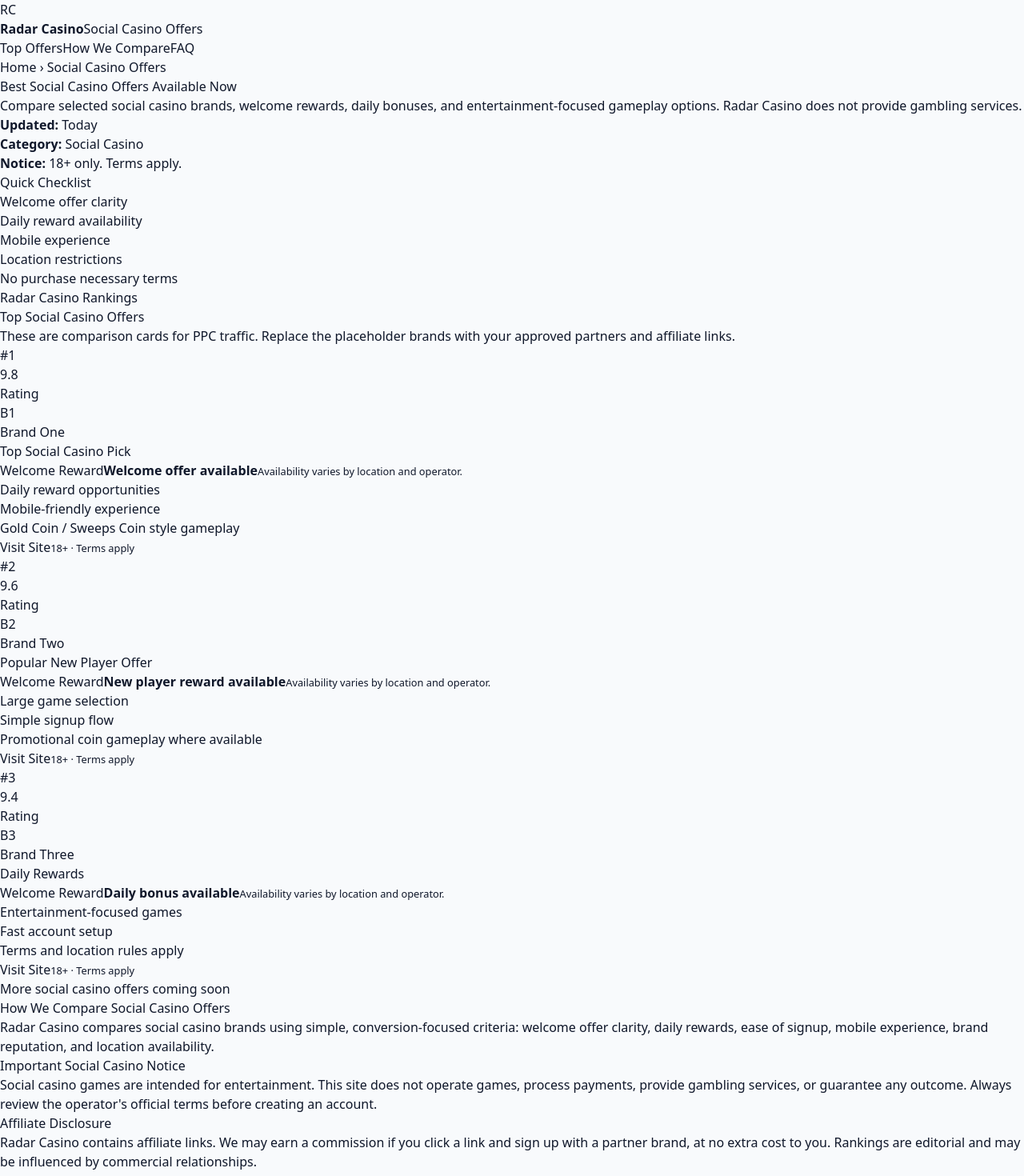
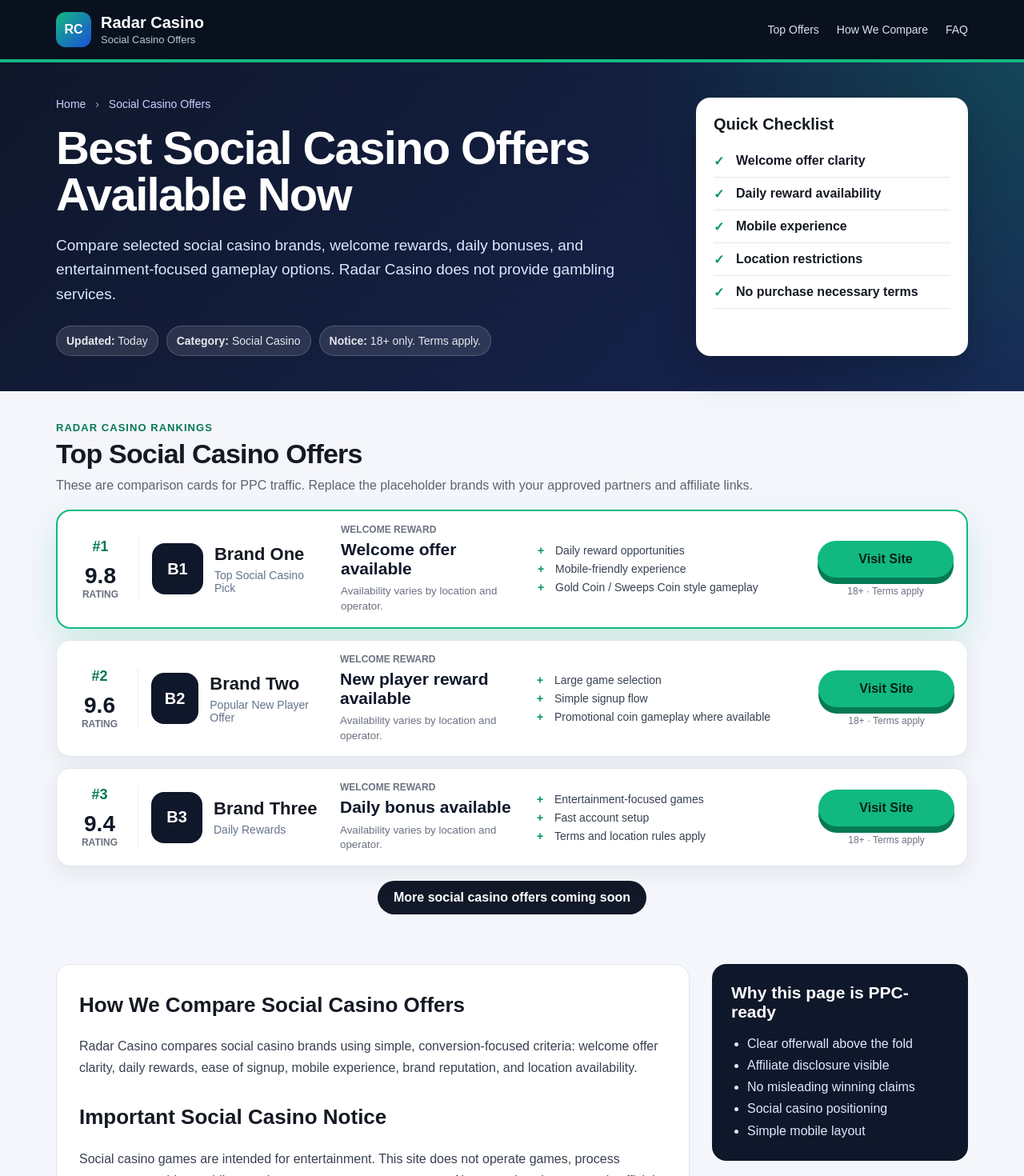
Before and after one commit to areandre/radarcasino, a Next.js app: page / in a window 1280 px wide. Shown: the top 1470 px of the page at 80% size. Built offline with nearby package versions, Linux system fonts and the light colour scheme.

Commit message:
Update globals.css

```diff
--- a/src/app/globals.css
+++ b/src/app/globals.css
@@ -1,9 +1,5 @@
-@tailwind base;
-@tailwind components;
-@tailwind utilities;
-
-:root {
-  color-scheme: light;
+* {
+  box-sizing: border-box;
 }
 
 html {
@@ -12,10 +8,523 @@ html {
 
 body {
   margin: 0;
-  background: #f8fafc;
-  color: #0f172a;
+  background: #f4f6fb;
+  color: #151923;
+  font-family: Arial, Helvetica, sans-serif;
 }
 
 a {
-  transition: color 160ms ease, background-color 160ms ease, border-color 160ms ease, transform 160ms ease;
+  color: inherit;
+  text-decoration: none;
 }
+
+.container {
+  width: min(1140px, calc(100% - 32px));
+  margin: 0 auto;
+}
+
+.siteHeader {
+  background: #09111f;
+  color: white;
+  border-bottom: 4px solid #11b981;
+}
+
+.headerInner {
+  min-height: 74px;
+  display: flex;
+  align-items: center;
+  justify-content: space-between;
+  gap: 24px;
+}
+
+.brand {
+  display: flex;
+  align-items: center;
+  gap: 12px;
+}
+
+.brandMark {
+  width: 44px;
+  height: 44px;
+  border-radius: 12px;
+  background: linear-gradient(135deg, #11b981, #1d4ed8);
+  display: grid;
+  place-items: center;
+  font-weight: 900;
+}
+
+.brand strong {
+  display: block;
+  font-size: 20px;
+}
+
+.brand span {
+  display: block;
+  color: #b8c4d6;
+  font-size: 13px;
+  margin-top: 2px;
+}
+
+.nav {
+  display: flex;
+  gap: 22px;
+  font-size: 14px;
+  color: #d9e2f1;
+}
+
+.nav a:hover {
+  color: white;
+}
+
+.hero {
+  background:
+    radial-gradient(circle at top right, rgba(17, 185, 129, 0.24), transparent 36%),
+    linear-gradient(135deg, #0f172a, #172554);
+  color: white;
+  padding: 44px 0;
+}
+
+.heroGrid {
+  display: grid;
+  grid-template-columns: 1fr 340px;
+  gap: 28px;
+  align-items: stretch;
+}
+
+.breadcrumb {
+  color: #c7d2fe;
+  font-size: 14px;
+  margin-bottom: 18px;
+}
+
+.breadcrumb span {
+  margin: 0 8px;
+  color: #9ca3af;
+}
+
+.hero h1 {
+  margin: 0;
+  max-width: 820px;
+  font-size: clamp(34px, 5vw, 58px);
+  line-height: 1;
+  letter-spacing: -1.7px;
+}
+
+.intro {
+  max-width: 760px;
+  color: #dbeafe;
+  font-size: 19px;
+  line-height: 1.6;
+  margin: 20px 0 24px;
+}
+
+.metaBox {
+  display: flex;
+  flex-wrap: wrap;
+  gap: 10px;
+}
+
+.metaBox div {
+  background: rgba(255, 255, 255, 0.11);
+  border: 1px solid rgba(255, 255, 255, 0.18);
+  padding: 10px 12px;
+  border-radius: 999px;
+  color: #e5e7eb;
+  font-size: 14px;
+}
+
+.heroPanel {
+  background: white;
+  color: #151923;
+  border-radius: 18px;
+  padding: 22px;
+  box-shadow: 0 18px 50px rgba(0, 0, 0, 0.22);
+}
+
+.heroPanel h2 {
+  margin: 0 0 14px;
+  font-size: 20px;
+}
+
+.heroPanel ul {
+  margin: 0;
+  padding: 0;
+  list-style: none;
+}
+
+.heroPanel li {
+  padding: 11px 0 11px 28px;
+  border-bottom: 1px solid #e5e7eb;
+  position: relative;
+  font-weight: 700;
+}
+
+.heroPanel li::before {
+  content: "✓";
+  position: absolute;
+  left: 0;
+  color: #059669;
+  font-weight: 900;
+}
+
+.offersWrap {
+  padding: 38px 0 26px;
+}
+
+.sectionTitle {
+  margin-bottom: 18px;
+}
+
+.sectionTitle p {
+  margin: 0 0 6px;
+  color: #047857;
+  font-weight: 900;
+  text-transform: uppercase;
+  letter-spacing: 0.08em;
+  font-size: 13px;
+}
+
+.sectionTitle h2 {
+  margin: 0;
+  font-size: 34px;
+  letter-spacing: -0.8px;
+}
+
+.sectionTitle span {
+  display: block;
+  margin-top: 8px;
+  color: #5b6472;
+  line-height: 1.5;
+}
+
+.offersList {
+  display: grid;
+  gap: 14px;
+}
+
+.offerCard {
+  background: white;
+  border: 1px solid #dfe5ef;
+  border-radius: 18px;
+  padding: 16px;
+  display: grid;
+  grid-template-columns: 86px 220px 230px 1fr 170px;
+  gap: 16px;
+  align-items: center;
+  box-shadow: 0 10px 26px rgba(15, 23, 42, 0.07);
+}
+
+.offerCard:first-child {
+  border: 2px solid #11b981;
+  box-shadow: 0 16px 40px rgba(17, 185, 129, 0.18);
+}
+
+.rankCol {
+  text-align: center;
+  border-right: 1px solid #edf0f5;
+  padding-right: 10px;
+}
+
+.rankNumber {
+  font-weight: 900;
+  color: #047857;
+  font-size: 18px;
+}
+
+.score {
+  margin-top: 10px;
+  font-size: 28px;
+  font-weight: 900;
+  color: #111827;
+}
+
+.scoreText {
+  font-size: 12px;
+  color: #6b7280;
+  text-transform: uppercase;
+  font-weight: 800;
+}
+
+.casinoCol {
+  display: flex;
+  align-items: center;
+  gap: 14px;
+}
+
+.logoBox {
+  width: 64px;
+  height: 64px;
+  border-radius: 16px;
+  background: #0f172a;
+  color: white;
+  display: grid;
+  place-items: center;
+  font-weight: 900;
+  font-size: 20px;
+}
+
+.casinoCol h3 {
+  margin: 0;
+  font-size: 22px;
+}
+
+.casinoCol p {
+  margin: 5px 0 0;
+  color: #64748b;
+  font-size: 14px;
+}
+
+.bonusCol span {
+  display: block;
+  color: #6b7280;
+  font-size: 12px;
+  text-transform: uppercase;
+  font-weight: 900;
+  margin-bottom: 6px;
+}
+
+.bonusCol strong {
+  display: block;
+  font-size: 21px;
+  color: #0f172a;
+  line-height: 1.15;
+}
+
+.bonusCol small {
+  display: block;
+  margin-top: 7px;
+  color: #6b7280;
+  line-height: 1.4;
+}
+
+.featuresCol ul {
+  margin: 0;
+  padding: 0;
+  list-style: none;
+}
+
+.featuresCol li {
+  margin: 7px 0;
+  color: #374151;
+  font-size: 14px;
+  position: relative;
+  padding-left: 22px;
+}
+
+.featuresCol li::before {
+  content: "+";
+  position: absolute;
+  left: 0;
+  color: #059669;
+  font-weight: 900;
+}
+
+.ctaCol {
+  text-align: center;
+}
+
+.ctaCol a {
+  display: block;
+  background: #11b981;
+  color: #062014;
+  font-weight: 900;
+  border-radius: 999px;
+  padding: 14px 16px;
+  box-shadow: 0 8px 0 #057a55;
+  transition: transform 0.15s ease, box-shadow 0.15s ease;
+}
+
+.ctaCol a:hover {
+  transform: translateY(2px);
+  box-shadow: 0 6px 0 #057a55;
+}
+
+.ctaCol small {
+  display: block;
+  color: #6b7280;
+  margin-top: 10px;
+  font-size: 12px;
+}
+
+.showMore {
+  margin: 18px auto 0;
+  width: fit-content;
+  background: #111827;
+  color: white;
+  border-radius: 999px;
+  padding: 12px 20px;
+  font-weight: 900;
+}
+
+.contentArea {
+  padding: 36px 0;
+}
+
+.contentGrid {
+  display: grid;
+  grid-template-columns: 1fr 320px;
+  gap: 28px;
+  align-items: start;
+}
+
+.mainArticle {
+  background: white;
+  border: 1px solid #dfe5ef;
+  border-radius: 18px;
+  padding: 28px;
+  line-height: 1.7;
+}
+
+.mainArticle h2 {
+  margin: 26px 0 10px;
+  font-size: 26px;
+}
+
+.mainArticle h2:first-child {
+  margin-top: 0;
+}
+
+.mainArticle p {
+  color: #394150;
+}
+
+.sideBox {
+  background: #0f172a;
+  color: white;
+  border-radius: 18px;
+  padding: 24px;
+  position: sticky;
+  top: 18px;
+}
+
+.sideBox h3 {
+  margin: 0 0 14px;
+  font-size: 21px;
+}
+
+.sideBox ul {
+  margin: 0;
+  padding-left: 20px;
+  color: #dbeafe;
+  line-height: 1.7;
+}
+
+.faq {
+  padding: 12px 0 44px;
+}
+
+.faq h2 {
+  font-size: 32px;
+  margin-bottom: 16px;
+}
+
+.faqItem {
+  background: white;
+  border: 1px solid #dfe5ef;
+  border-radius: 16px;
+  padding: 20px;
+  margin-bottom: 12px;
+}
+
+.faqItem h3 {
+  margin: 0 0 8px;
+}
+
+.faqItem p {
+  margin: 0;
+  color: #4b5563;
+  line-height: 1.6;
+}
+
+.footer {
+  background: #09111f;
+  color: white;
+  padding: 28px 0;
+}
+
+.footerInner {
+  display: flex;
+  justify-content: space-between;
+  gap: 20px;
+}
+
+.footer p {
+  color: #b8c4d6;
+  margin: 6px 0 0;
+}
+
+.footer a {
+  margin-left: 18px;
+  color: #dbeafe;
+}
+
+@media (max-width: 980px) {
+  .heroGrid,
+  .contentGrid {
+    grid-template-columns: 1fr;
+  }
+
+  .offerCard {
+    grid-template-columns: 1fr;
+  }
+
+  .rankCol {
+    display: flex;
+    justify-content: space-between;
+    border-right: none;
+    border-bottom: 1px solid #edf0f5;
+    padding: 0 0 12px;
+    text-align: left;
+  }
+
+  .casinoCol {
+    align-items: flex-start;
+  }
+
+  .nav {
+    display: none;
+  }
+
+  .footerInner {
+    display: block;
+  }
+
+  .footer a {
+    display: inline-block;
+    margin: 16px 16px 0 0;
+  }
+}
+
+@media (max-width: 560px) {
+  .container {
+    width: min(100% - 22px, 1140px);
+  }
+
+  .hero {
+    padding: 28px 0;
+  }
+
+  .hero h1 {
+    font-size: 36px;
+  }
+
+  .intro {
+    font-size: 16px;
+  }
+
+  .offerCard {
+    padding: 14px;
+  }
+
+  .casinoCol {
+    display: block;
+  }
+
+  .logoBox {
+    margin-bottom: 12px;
+  }
+
+  .ctaCol a {
+    padding: 15px;
+  }
+}
```
